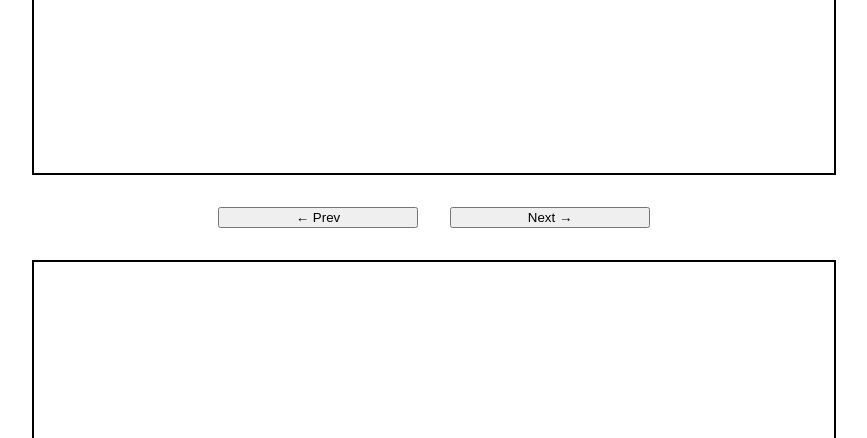
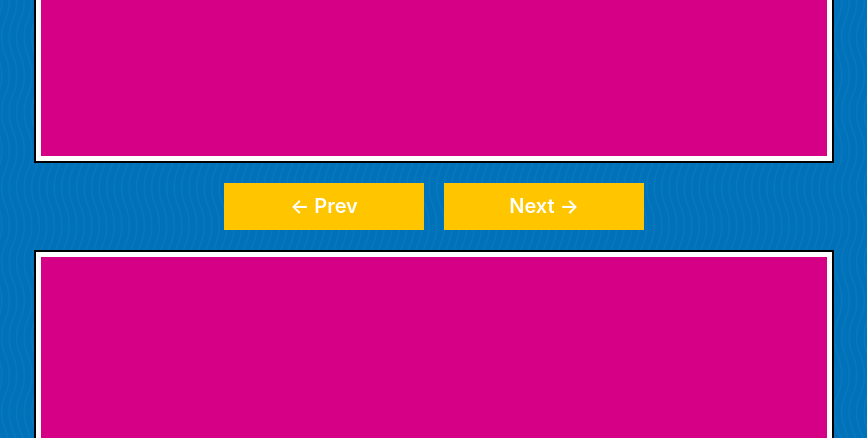
Before and after one commit to alissonFord/slider, a website built with Parcel: page index.html in a window 1280 px wide. Shown: the part 337-775 px from the top of the page, without its empty margins (206-1073 px from the left). Built offline with nearby package versions, Linux system fonts and the light colour scheme.

Commit message:
Update index.html

```diff
--- a/index.html
+++ b/index.html
@@ -4,7 +4,7 @@
 <head>
   <meta charset="UTF-8">
   <title>JavaScript Slider</title>
-  <link rel="stylesheet" href="../../base.css">
+  <link rel="stylesheet" href="/base.css">
   <link rel="stylesheet" href="style.scss">
 </head>
 
```
